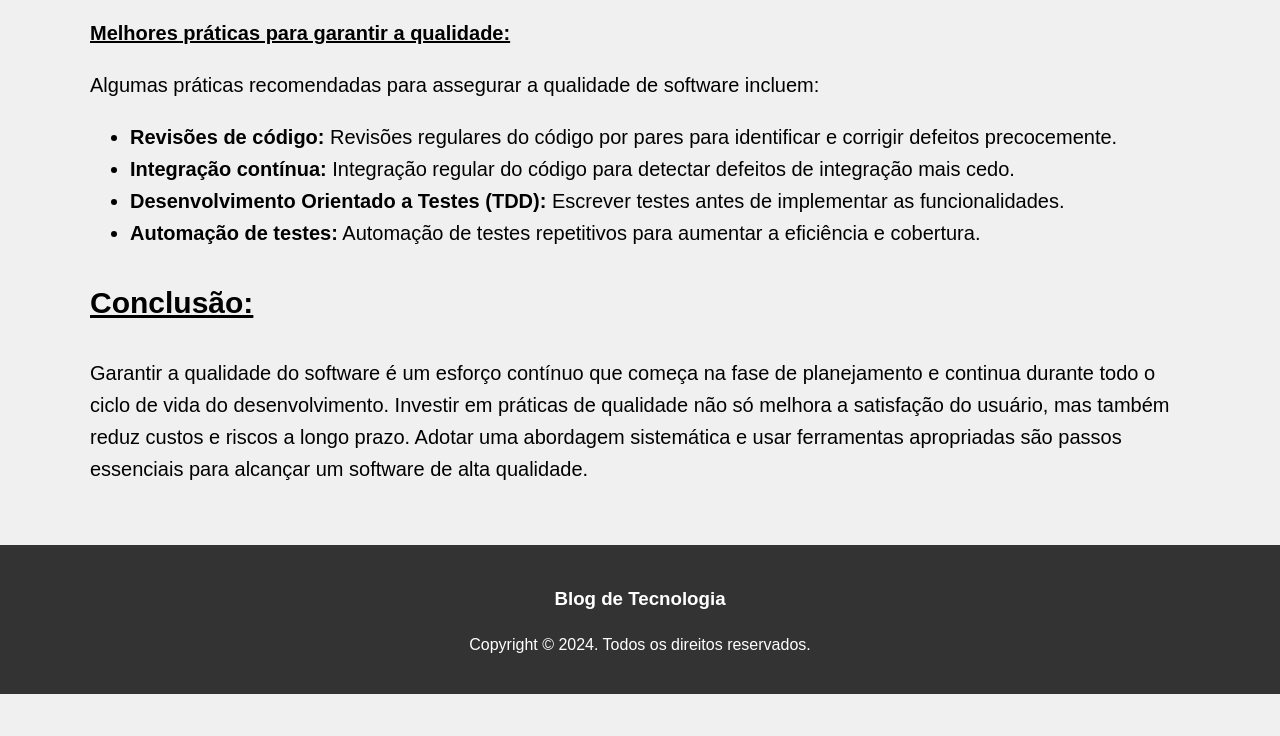
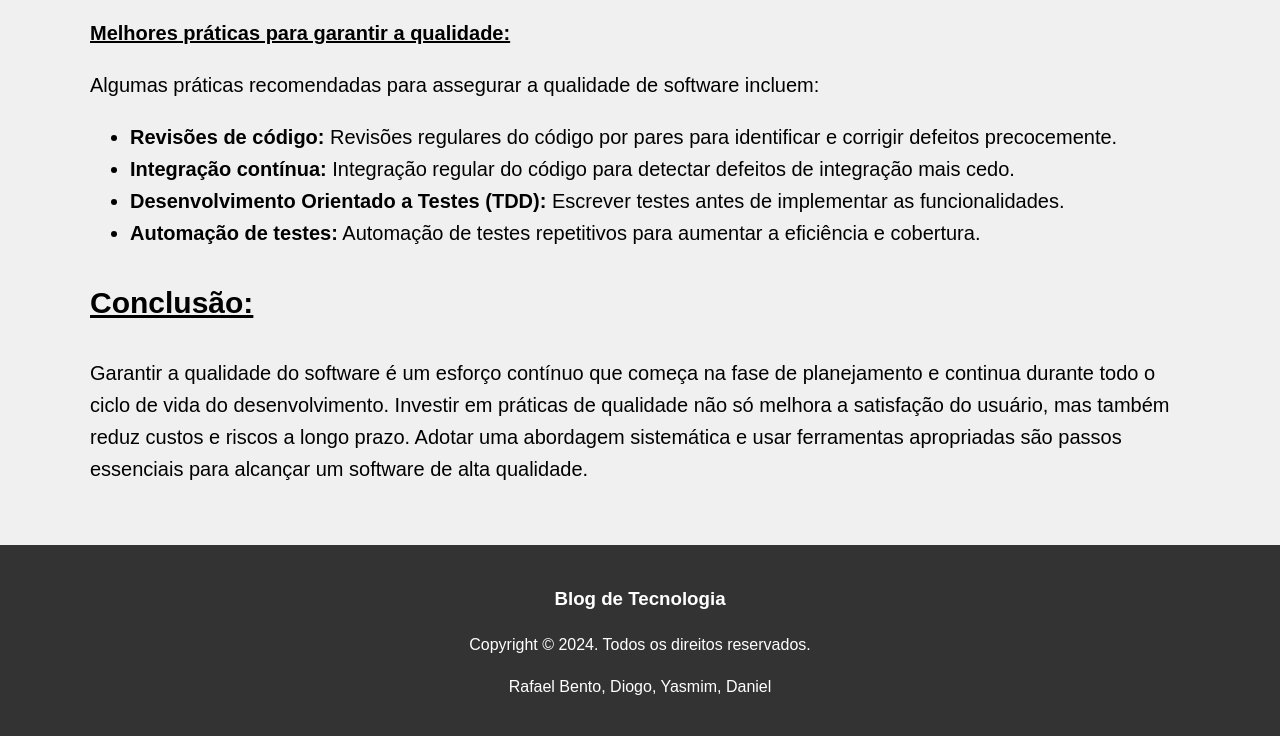
Before and after one commit to raelzsenai/caps-curso, a plain HTML site: page qualidade-software.html in a window 1280 px wide. Shown: the part 2487-3223 px from the top of the page. Before the commit the page ends 3181 px from the top, so only its background shows below. Drawn offline with Linux system fonts and the light colour scheme.

Commit message:
Update quase final

```diff
--- a/qualidade-software.html
+++ b/qualidade-software.html
@@ -100,12 +100,7 @@
     </section>
 
     <!-- Rodapé -->
-    <footer>
-        <div class="container">
-            <div class="footer-info">
-                <h3>Blog de Tecnologia</h3>
-                <p>Copyright &copy; 2024. Todos os direitos reservados.</p>
-            </div>
-    </footer>
+    <div id="footer-container"></div>
+    <script src="includeFooter.js"></script>
 </body>
 </html>
```
